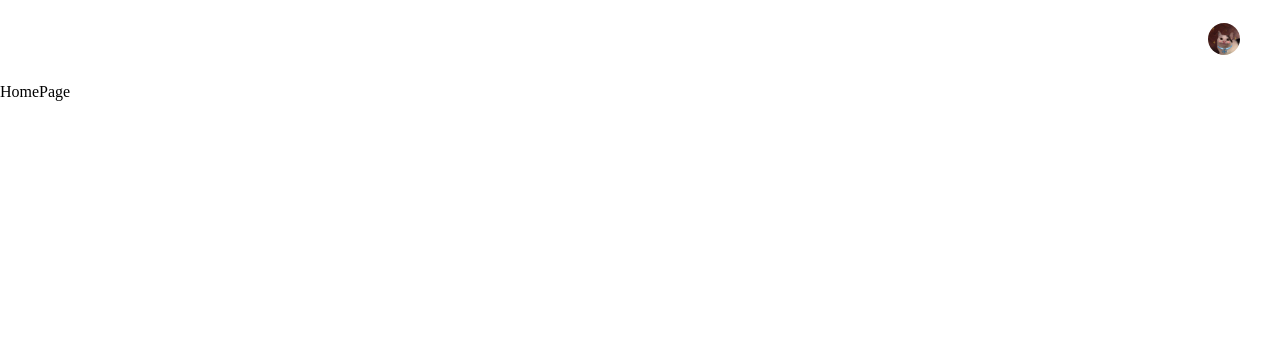
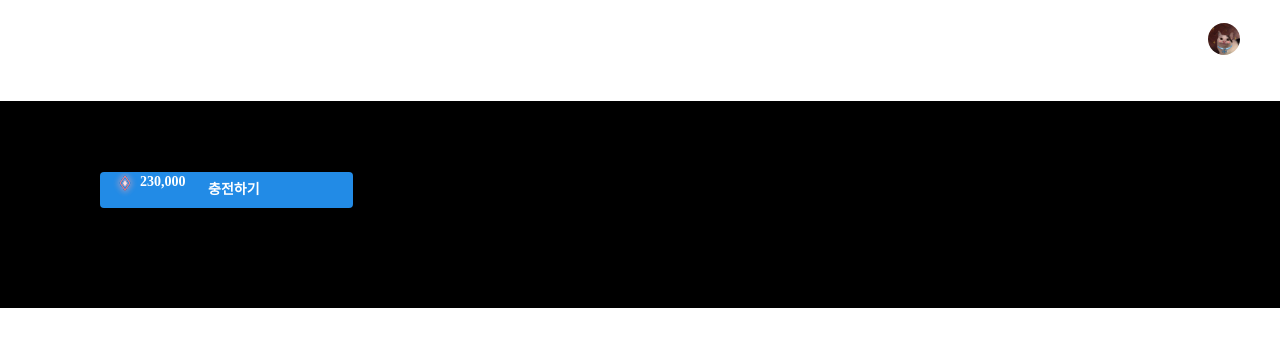
Before and after one commit to Codeit-Sprint-6-Part-2-Team-9/frontend, a React (Vite) app: page / in a window 1280 px wide. Shown: the top 346 px of the page. Built offline with nearby package versions, Linux system fonts and the light colour scheme.

Commit message:
chore: alt 한글 변경

```diff
--- a/src/App.module.css
+++ b/src/App.module.css
@@ -1,4 +1,4 @@
 .app {
-    /*임시로 아무거나 넣었습니다.*/
-    margin: auto;
+  /*임시로 아무거나 넣었습니다.*/
+  margin: auto;
 }
--- a/src/components/MyCreditRechargeButton.jsx
+++ b/src/components/MyCreditRechargeButton.jsx
@@ -1,7 +1,6 @@
-import { useState, useEffect } from "react";
 import { Button } from "@mantine/core";
 import CreditIcon from "../assets/mycredit.svg";
-import classes from "../components/MyCreditButton.module.css";
+import classes from "./MyCreditRechargeButton.module.css";
 
 const MyCreditRechargeButton = ({ ...buttonProps }) => {
   return (
@@ -16,25 +15,14 @@ const MyCreditRechargeButton = ({ ...buttonProps }) => {
 };
 
 const MyCreditSection = () => {
-  const [myCredit, setMyCredit] = useState(0);
-
-  useEffect(() => {
-    const savedCredit = localStorage.getItem("myCredit");
-
-    if (!savedCredit) {
-      localStorage.setItem("myCredit", "36000");
-      setMyCredit(36000);
-    } else {
-      setMyCredit(Number(savedCredit));
-    }
-  }, [myCredit]);
+  const credits = 230000;
 
   return (
     <div className={classes.creditContainer}>
       <div className={classes.creditTitle}>내 크레딧</div>
       <div className={classes.creditContent}>
-        <img src={CreditIcon} alt="Credit" className={classes.creditIcon} />
-        <div className={classes.creditAmount}>{myCredit.toLocaleString()}</div>
+        <img src={CreditIcon} alt="크레딧" className={classes.creditIcon} />
+        <div className={classes.creditAmount}>{credits.toLocaleString()}</div>
       </div>
     </div>
   );
--- a/src/components/MyCreditRechargeButton.module.css
+++ b/src/components/MyCreditRechargeButton.module.css
@@ -6,13 +6,25 @@
   background: transparent;
 }
 
+@media (min-width: 768px) {
+  .MycreditButton {
+    width: 696px;
+    height: 131px;
+  }
+}
+
+@media (min-width: 1280px) {
+  .MycreditButton {
+    width: 1200px;
+    height: 131px;
+  }
+}
+
 .MycreditButton:hover {
   background: transparent;
 }
 
 .creditContainer {
-  display: flex;
-  justify-content: flex-start;
 }
 
 .creditTitle {
@@ -37,17 +49,3 @@
 .textSection {
   margin: 30px 80px 30px 0;
 }
-
-@media (min-width: 768px) {
-  .MycreditButton {
-    width: 696px;
-    height: 131px;
-  }
-}
-
-@media (min-width: 1280px) {
-  .MycreditButton {
-    width: 1200px;
-    height: 131px;
-  }
-}
--- a/src/pages/HomePage.jsx
+++ b/src/pages/HomePage.jsx
@@ -1,5 +1,18 @@
+import MyCreditRechargeButton from "../components/MyCreditRechargeButton";
+
 function HomePage() {
-  return <div>HomePage</div>;
+  return (
+    <div style={{ backgroundColor: "black" }}>
+      <h1>Welcome to HomePage</h1>
+      <div style={{ marginLeft: "100px" }}>
+        <MyCreditRechargeButton />
+      </div>
+      <br />
+      <br />
+      <br />
+      <br />
+    </div>
+  );
 }
 
 export default HomePage;
```
